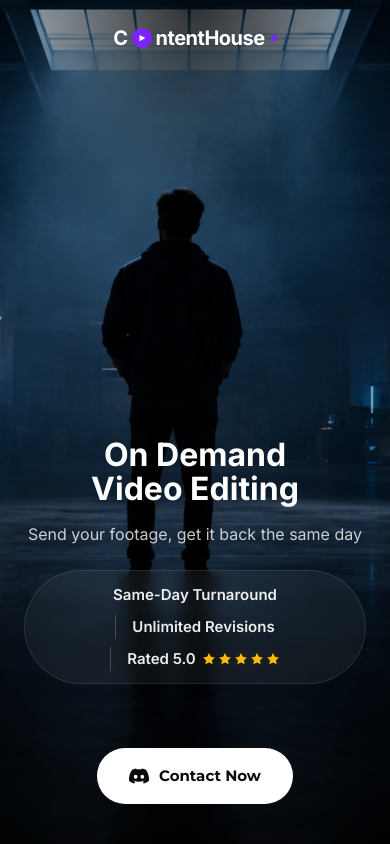
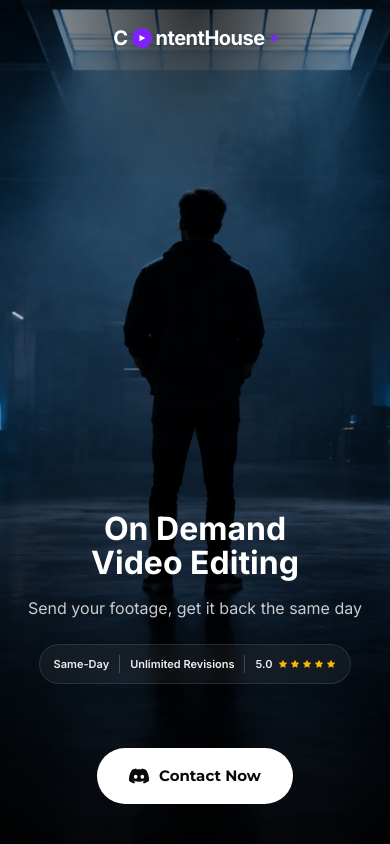
Before and after one commit to AliShazil/hanee-content-house, a Next.js app: page / in a window 390 px wide. Shown: the top 844 px of the page. Built offline with nearby package versions, Linux system fonts and the light colour scheme.

Commit message:
Fixed hero section on mobile

```diff
--- a/src/components/Hero.tsx
+++ b/src/components/Hero.tsx
@@ -1,10 +1,21 @@
 import Image from "next/image";
 import { DiscordIcon } from "./DiscordIcon";
 
+// `short` is shown on phones so the whole pill fits on one line.
 const STATS = [
-  { label: "Same-Day Turnaround" },
-  { label: "Unlimited Revisions" },
+  { label: "Same-Day Turnaround", short: "Same-Day" },
+  { label: "Unlimited Revisions", short: "Unlimited Revisions" },
 ];
+
+function ResponsiveLabel({ label, short }: { label: string; short: string }) {
+  if (label === short) return <>{label}</>;
+  return (
+    <>
+      <span className="sm:hidden">{short}</span>
+      <span className="hidden sm:inline">{label}</span>
+    </>
+  );
+}
 
 export function Hero() {
   return (
@@ -15,7 +26,9 @@ export function Hero() {
         fill
         priority
         sizes="100vw"
-        className="object-cover object-center"
+        // The person stands slightly left of the image's centre; on narrow
+        // screens shift the crop so they sit in the middle.
+        className="object-cover object-[48%_center] sm:object-center"
       />
 
       {/* Vignette / legibility gradients */}
@@ -24,7 +37,7 @@ export function Hero() {
       <div className="pointer-events-none absolute inset-0 bg-black/20" />
 
       {/* Copy */}
-      <div className="relative z-10 flex flex-1 flex-col items-center justify-end px-6 pb-8 text-center">
+      <div className="relative z-10 flex flex-1 flex-col items-center justify-end px-4 pb-8 sm:px-6 text-center">
         <h1 className="font-inter text-[32px] leading-[34px] font-bold text-white sm:text-[46px] sm:leading-[47px]">
           On Demand
           <br />
@@ -35,25 +48,25 @@ export function Hero() {
           Send your footage, get it back the same day
         </p>
 
-        <div className="mt-6 flex flex-wrap items-center justify-center gap-x-4 gap-y-2 rounded-full border border-white/10 bg-white/5 px-6 py-3 backdrop-blur-sm">
+        <div className="mt-6 flex items-center justify-center gap-x-2.5 rounded-full border border-white/10 bg-white/5 px-3.5 py-2.5 whitespace-nowrap backdrop-blur-sm sm:gap-x-4 sm:px-6 sm:py-3">
           {STATS.map((stat, i) => (
             <span
               key={stat.label}
-              className={`font-inter text-[15px] leading-[24px] font-semibold text-white/[0.92] ${
-                i > 0 ? "border-l border-white/20 pl-4" : ""
+              className={`font-inter text-[11px] leading-[18px] font-semibold text-white/[0.92] sm:text-[15px] sm:leading-[24px] ${
+                i > 0 ? "border-l border-white/20 pl-2.5 sm:pl-4" : ""
               }`}
             >
-              {stat.label}
+              <ResponsiveLabel label={stat.label} short={stat.short} />
             </span>
           ))}
-          <span className="flex items-center gap-1.5 border-l border-white/20 pl-4 font-inter text-[15px] leading-[24px] font-semibold text-white/[0.92]">
-            Rated 5.0
+          <span className="flex items-center gap-1.5 border-l border-white/20 pl-2.5 font-inter text-[11px] leading-[18px] font-semibold text-white/[0.92] sm:pl-4 sm:text-[15px] sm:leading-[24px]">
+            <ResponsiveLabel label="Rated 5.0" short="5.0" />
             <span className="flex items-center gap-0.5 text-amber-400">
               {Array.from({ length: 5 }).map((_, i) => (
                 <svg
                   key={i}
                   viewBox="0 0 20 20"
-                  className="h-3.5 w-3.5 fill-current"
+                  className="h-2.5 w-2.5 fill-current sm:h-3.5 sm:w-3.5"
                   aria-hidden="true"
                 >
                   <path d="M10 1.5l2.63 5.33 5.87.85-4.25 4.14 1 5.85L10 14.9l-5.25 2.77 1-5.85L1.5 7.68l5.87-.85L10 1.5z" />
```
